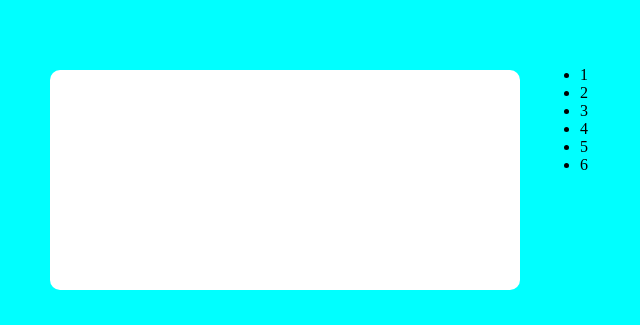
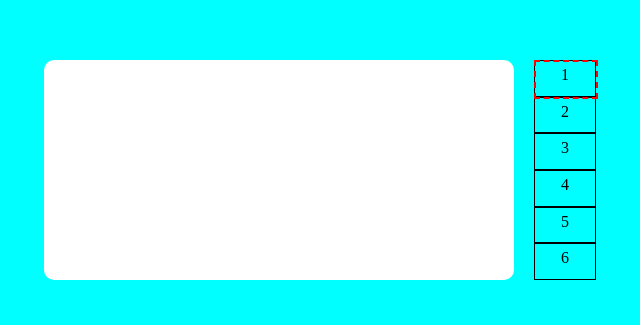
Before and after one commit to susha12/jsButton.io, a plain HTML site: page index.html in a window 1280 px wide. Shown: the part 144-469 px from the top of the page, without its empty margins (331-971 px from the left). Drawn offline with Linux system fonts and the light colour scheme.

Commit message:
Update style.css

```diff
--- a/style.css
+++ b/style.css
@@ -14,8 +14,11 @@ body{
     align-items: center;
     flex-direction: column;
   }
+
   .textarea{
       display: flex;
+      justify-content: center;
+      align-items: center;
   }
   textarea{
     width: 450px;
@@ -27,7 +30,43 @@ body{
       padding: 10px;
       font-size: 24px;
   }
-  span {
+  .box_columps{
+      width: auto;
+      height: 220px;
+      display: flex;
+      justify-content: space-between;
+      align-items: flex-start;
+      position: relative;
+  }
+  .box_color{
+    left: 0px;
+    top: 0px;
+    position: absolute;
+    width: 60px;
+    height: 35px;
+    border: 2px dashed red;
+}
+  .box_columps ul{
+    width: 60px;
+    height: 220px;
+    display: flex;
+    align-items:flex-start;
+    flex-direction: column;
+    padding: 0px;
+    margin: 0px;
+
+  }
+  .box_columps ul li{
+      list-style-type: none;
+      width: 60px;
+      height: 220px;
+      margin: 0;
+      text-align: center;
+      padding-top: 5px;
+      border: 1px solid black;
+  }
+  span,
+  .btn {
     width: 300px;
     height: 150px;
     background: tomato;
@@ -37,5 +76,5 @@ body{
     justify-content: center;
     align-items: center;
     cursor: pointer;
-    margin: 0 auto;
+    margin: 10px auto;
   }
```
